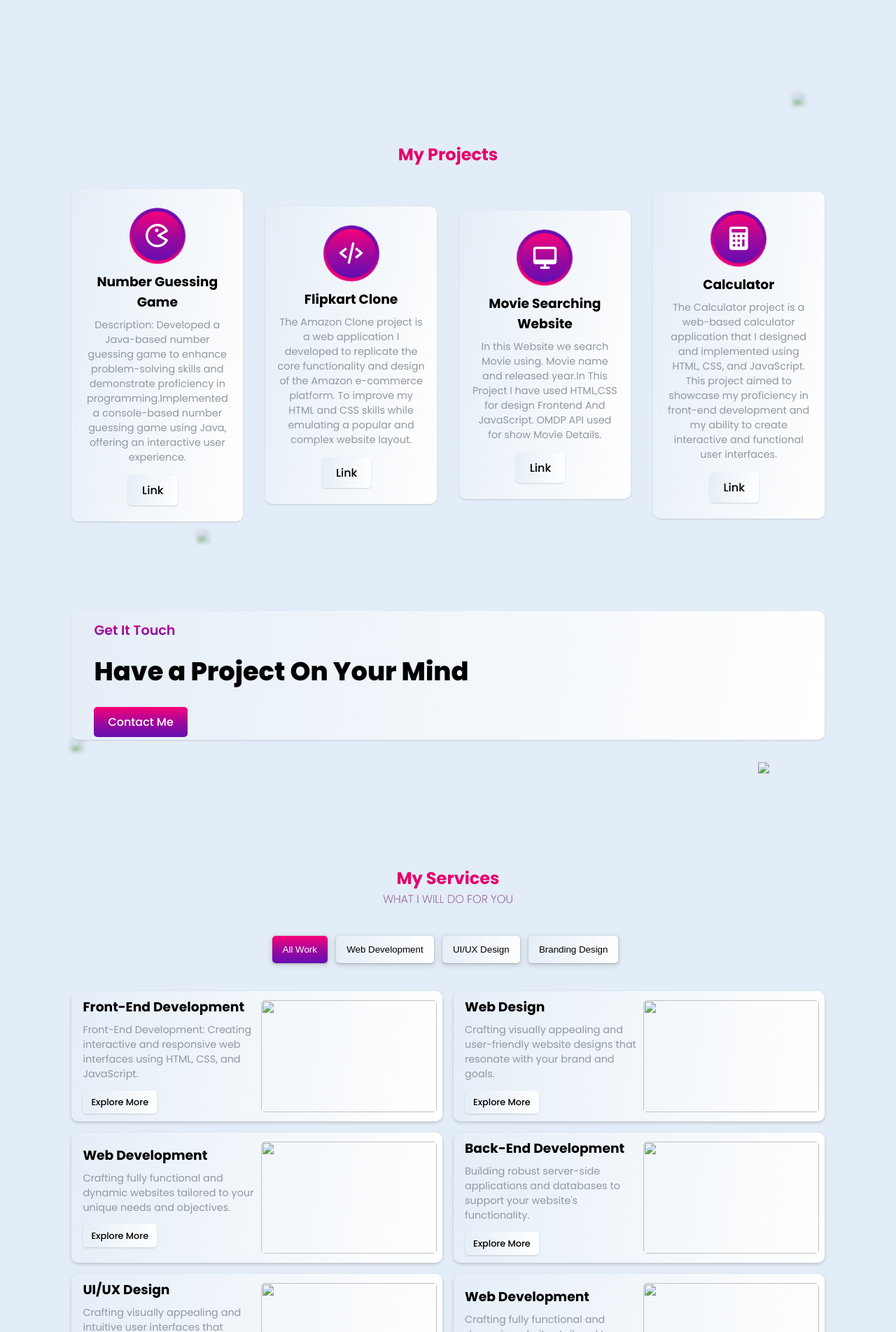
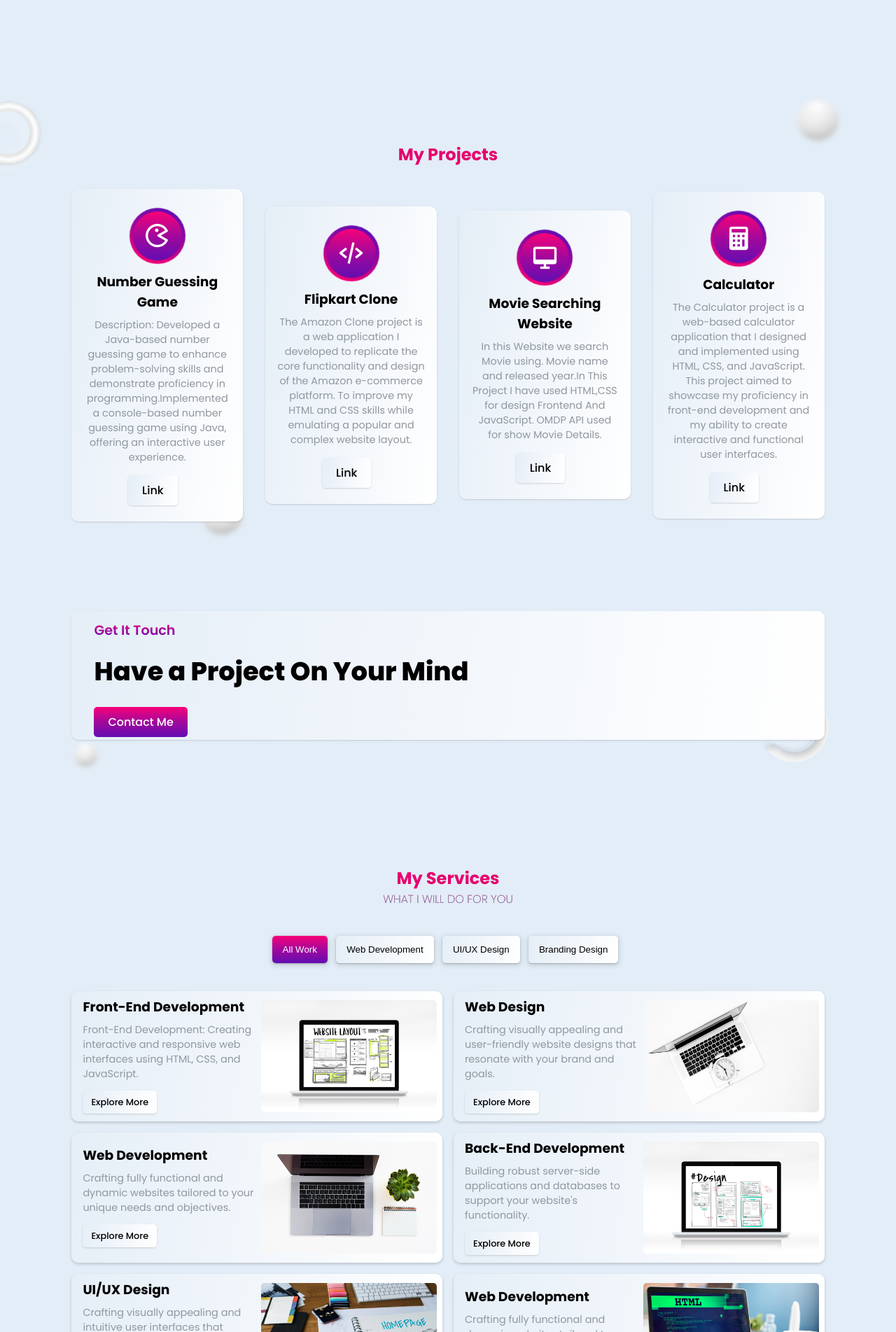
Before and after one commit to shiwangitiwari8102/Portfolio, a plain HTML site: page index.html in a window 1280 px wide. Shown: the part 1540-3443 px from the top of the page at 70% size. Drawn offline with nearby package versions, Linux system fonts and the light colour scheme.

Commit message:
Add files via upload

```diff
--- a/index.html
+++ b/index.html
@@ -76,10 +76,10 @@
 
     <section class="about" id="about">
         <div class="about-img">
-            <img src="img/pic2.jpeg" alt="" class="aboutHero">
+            <img src="pic2.jpeg" alt="" class="aboutHero">
             <div class="showcase-ring">
-                <img src="shapes/ring.png" class="ring">
-                <img src="shapes/circle.png" class="circle">
+                <img src="ring.png" class="ring">
+                <img src="circle.png" class="circle">
             </div>
         </div>
         <div class="about-content">
@@ -126,7 +126,7 @@
                 </div>
                 <h3>Number Guessing Game</h3>
                 <p>Description: Developed a Java-based number guessing game to enhance problem-solving skills and demonstrate proficiency in programming.Implemented a console-based number guessing game using Java, offering an interactive user experience.</p>
-                <a href="img/numberGuessingGame.txt" target="_blank" class="readMore">Link</a>
+                <a href="https://codeshare.io/mpnkdp" target="_blank" class="readMore">Link</a>
             </div>
 
             <div class="servicesItem">
@@ -172,11 +172,11 @@
         </div>
 
         <div class="showcase">
-            <img src="shapes/ring.png" class="ring">
-            <img src="shapes/circle.png" class="circle">
-            <img src="shapes/circle.png" class="circle2">
-            <img src="shapes/circle.png" class="circle3">
-            <img src="shapes/half-ring.png" class="half-ring">
+            <img src="ring.png" class="ring">
+            <img src="circle.png" class="circle">
+            <img src="circle.png" class="circle2">
+            <img src="circle.png" class="circle3">
+            <img src="half-ring.png" class="half-ring">
         </div>
     </section>
 
@@ -200,7 +200,7 @@
                     <a href="#" class="readMore">Explore More</a>
                 </div>
                 <div class="portfolio-img">
-                    <img src="img/portfolio/1.jpg" alt="">
+                    <img src="1.jpg" alt="">
                 </div>
             </div>
 
@@ -211,7 +211,7 @@
                     <a href="#" class="readMore">Explore More</a>
                 </div>
                 <div class="portfolio-img">
-                    <img src="img/portfolio/2.jpg" alt="">
+                    <img src="2.jpg" alt="">
                 </div>
             </div>
 
@@ -222,7 +222,7 @@
                     <a href="#" class="readMore">Explore More</a>
                 </div>
                 <div class="portfolio-img">
-                    <img src="img/portfolio/3.jpg" alt="">
+                    <img src="3.jpg" alt="">
                 </div>
             </div>
 
@@ -234,7 +234,7 @@
                     <a href="#" class="readMore">Explore More</a>
                 </div>
                 <div class="portfolio-img">
-                    <img src="img/portfolio/4.jpg" alt="">
+                    <img src="4.jpg" alt="">
                 </div>
             </div>
 
@@ -245,7 +245,7 @@
                     <a href="#" class="readMore">Explore More</a>
                 </div>
                 <div class="portfolio-img">
-                    <img src="img/portfolio/5.jpg" alt="">
+                    <img src="5.jpg" alt="">
                 </div>
             </div>
 
@@ -256,7 +256,7 @@
                     <a href="#" class="readMore">Explore More</a>
                 </div>
                 <div class="portfolio-img">
-                    <img src="img/portfolio/6.jpg" alt="">
+                    <img src="6.jpg" alt="">
                 </div>
             </div>
         </div>
```
